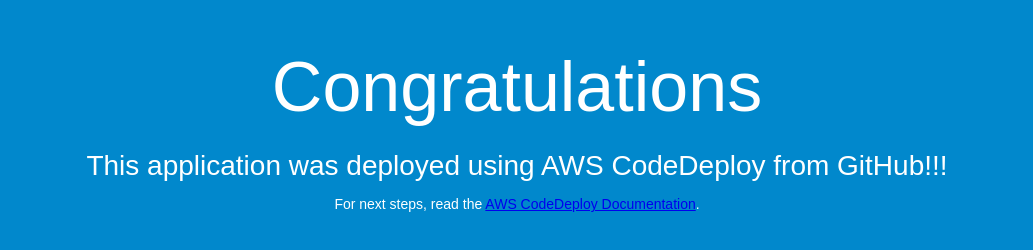
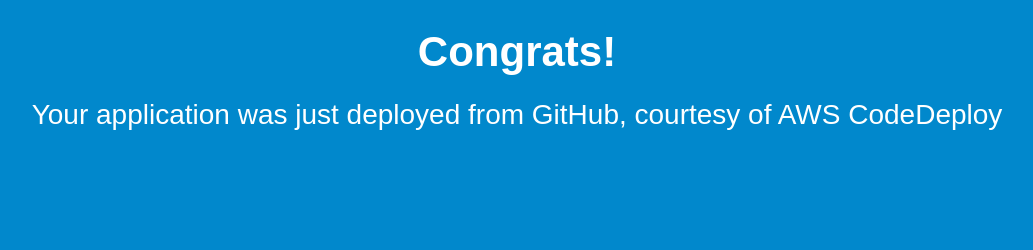
Before and after one commit to rbrigham/aws-codedeploy-sample, a plain HTML site: page index.html in a window 1280 px wide. Shown: the whole page, without its empty margins (123-1156 px from the left). Drawn offline with Linux system fonts and the light colour scheme.

Commit message:
Update index.html

```diff
--- a/index.html
+++ b/index.html
@@ -12,8 +12,8 @@
     }
 
     h1 {
-      font-size: 500%;
-      font-weight: normal;
+      font-size: 300%;
+      font-weight: heavy;
       margin-bottom: 0;
     }
 
@@ -26,9 +26,8 @@
 </head>
 <body>
   <div align="center">
-    <h1>Congratulations</h1>
-    <h2>This application was deployed using AWS CodeDeploy from GitHub!!!</h2>
-    <p>For next steps, read the <a href="http://aws.amazon.com/documentation/codedeploy">AWS CodeDeploy Documentation</a>.</p>
+    <h1>Congrats!</h1>
+    <h2>Your application was just deployed from GitHub, courtesy of AWS CodeDeploy</h2>
   </div>
 </body>
 </html>
```
